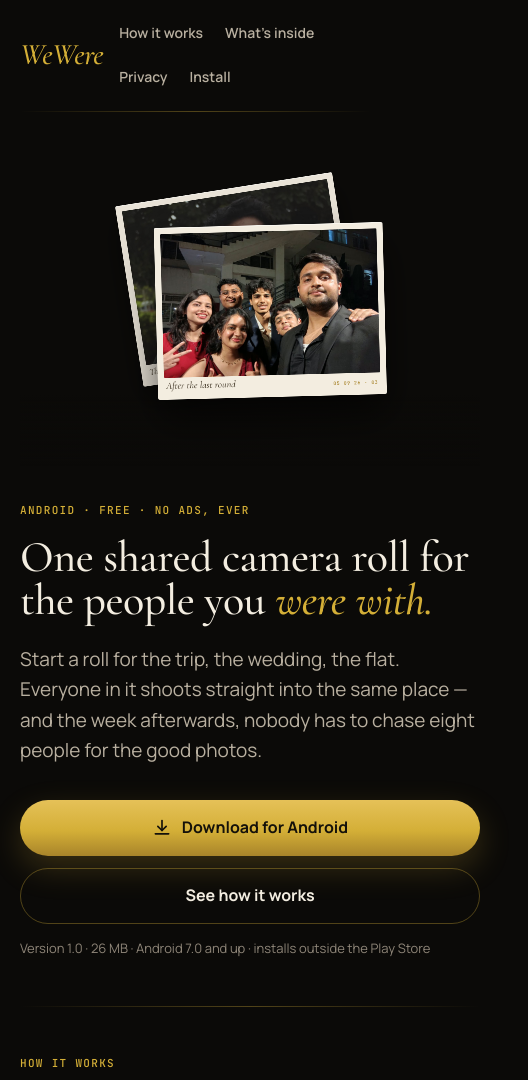
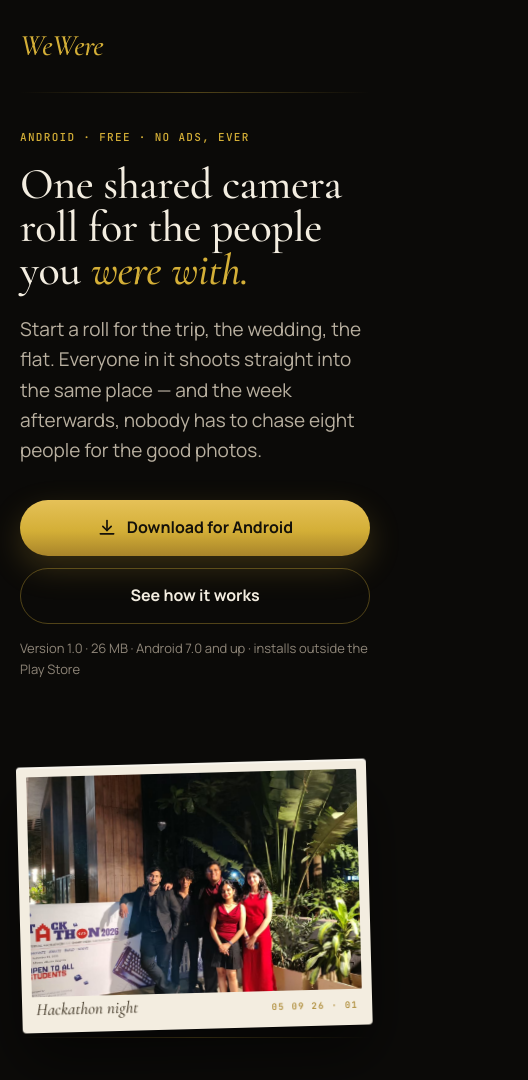
Before and after one commit to sidhy4rth/WeWere, a plain HTML site: page site/index.html in a window 390 px wide. Shown: the top 1080 px of the page, 528 px wide, since content can reach past the window. Drawn offline with nearby package versions, Linux system fonts and the light colour scheme.

Commit message:
Site: on phones the prints sit in the page and rise in, one before each section
Drops the pinned mobile stack, which covered the copy. Nav links hide on
narrow screens.

```diff
--- a/site/index.html
+++ b/site/index.html
@@ -81,19 +81,21 @@
   /* dealt away: off the table, top-right, gone */
   .print.gone { z-index: 5; transform: translate(260px, -520px) rotate(14deg) scale(0.9); opacity: 0; pointer-events: none; }
 
-  /* narrow: the stack pins to the top of the screen and the page scrolls under it,
-     so the same dealing happens on a phone. */
-  .prints-inline { display: none; }
+  /* narrow: no stack — each print sits in the flow just before its section and rises
+     into place as it scrolls into view. */
+  .print-inline { display: none; }
   @media (max-width: 960px) {
     .page { grid-template-columns: 1fr; gap: 0; }
-    .prints-col { order: -1; position: sticky; top: 0; z-index: 5; height: 42vh; height: 42dvh; min-height: 280px;
-      justify-content: center; align-items: center; overflow: visible;
-      background: linear-gradient(180deg, var(--ink) 0%, var(--ink) 80%, rgba(11,10,8,0) 100%); }
-    .table { width: 460px; height: 560px; transform: translateY(-4px) scale(0.58); transform-origin: 50% 50%; flex-shrink: 0; }
-    .content { padding-top: 0; }
-    .hero { padding-block: 8px 48px; }
+    .prints-col { display: none; }
+    .print-inline { display: block; position: relative; left: auto; top: auto; width: min(100%, 420px);
+      margin: 36px auto 8px; padding: 10px 10px 36px; opacity: 0; transform: translateY(28px) rotate(-1.5deg);
+      transition: transform 900ms cubic-bezier(.2,.8,.2,1), opacity 600ms ease; }
+    .print-inline:nth-of-type(even) { transform: translateY(28px) rotate(1.5deg); }
+    .print-inline.seen { opacity: 1; transform: rotate(-1.5deg); }
+    .print-inline.seen:nth-of-type(even) { transform: rotate(1.5deg); }
+    .print-inline .cap { font-size: 17px; left: 14px; bottom: 10px; }
+    .print-inline .stamp { right: 14px; bottom: 13px; }
   }
-  @media (max-width: 420px) { .table { transform: translateY(16px) scale(0.52); } }
   @media (prefers-reduced-motion: reduce) { .print { transition: opacity 300ms ease; } }
 
   /* ---- Nav ---- */
@@ -189,6 +191,7 @@
     .spec .row { grid-template-columns: 120px 1fr; }
     section { padding-block: 48px; }
   }
+  @media (max-width: 640px) { .nav-links { display: none; } }
   @media (max-width: 480px) {
     .btn { width: 100%; }
     .spec .row { grid-template-columns: 1fr; gap: 6px; }
@@ -229,12 +232,7 @@
 
   </header>
 
-  <div class="prints-inline" aria-hidden="true">
-      <figure class="print s0" data-i="0"><img src="photos/2.jpg" alt="Five friends in black and red at a hackathon evening"><figcaption class="cap">Hackathon night</figcaption><span class="stamp">05 09 26 · 01</span></figure>
-      <figure class="print s1" data-i="1"><img src="photos/3.jpg" alt="Five friends squeezed into a selfie on campus"><figcaption class="cap">Ethnic day, somehow</figcaption><span class="stamp">05 09 26 · 02</span></figure>
-      <figure class="print s2" data-i="2"><img src="photos/4.jpg" alt="Six friends grinning at the camera under a stairwell"><figcaption class="cap">After the last round</figcaption><span class="stamp">05 09 26 · 03</span></figure>
-      <figure class="print tall s3" data-i="3"><img src="photos/1.jpg" alt="A student in sunglasses smiling in a school uniform"><figcaption class="cap">The one who made it</figcaption><span class="stamp">05 09 26 · 04</span></figure>
-  </div>
+  <figure class="print print-inline"><img src="photos/2.jpg" alt="Five friends in black and red at a hackathon evening" loading="lazy"><figcaption class="cap">Hackathon night</figcaption><span class="stamp">05 09 26 · 01</span></figure>
 
   <div class="hair"></div>
 
@@ -263,6 +261,8 @@
     </div>
   </section>
 
+  <figure class="print print-inline"><img src="photos/3.jpg" alt="Five friends squeezed into a selfie on campus" loading="lazy"><figcaption class="cap">Ethnic day, somehow</figcaption><span class="stamp">05 09 26 · 02</span></figure>
+
   <div class="hair"></div>
 
   <section id="inside">
@@ -287,6 +287,8 @@
     </div>
   </section>
 
+  <figure class="print print-inline"><img src="photos/4.jpg" alt="Six friends grinning at the camera under a stairwell" loading="lazy"><figcaption class="cap">After the last round</figcaption><span class="stamp">05 09 26 · 03</span></figure>
+
   <div class="hair"></div>
 
   <section id="privacy">
@@ -306,6 +308,8 @@
       </div>
     </div>
   </section>
+
+  <figure class="print print-inline tall"><img src="photos/1.jpg" alt="A student in sunglasses smiling in a school uniform" loading="lazy"><figcaption class="cap">The one who made it</figcaption><span class="stamp">05 09 26 · 04</span></figure>
 
   <div class="hair"></div>
 
@@ -395,6 +399,15 @@
     window.addEventListener('resize', onScroll);
     deal();
   })();
+  // On phones the prints sit in the page; each rises in the first time it is seen.
+  (function () {
+    var inline = document.querySelectorAll('.print-inline');
+    if (!inline.length || !('IntersectionObserver' in window)) { inline.forEach && inline.forEach(function (p) { p.classList.add('seen'); }); return; }
+    var io = new IntersectionObserver(function (entries) {
+      entries.forEach(function (e) { if (e.isIntersecting) { e.target.classList.add('seen'); io.unobserve(e.target); } });
+    }, { threshold: 0.25 });
+    inline.forEach(function (p) { io.observe(p); });
+  })();
 </script>
 </body>
 </html>
```
Also changed, not shown: site/README.md.
